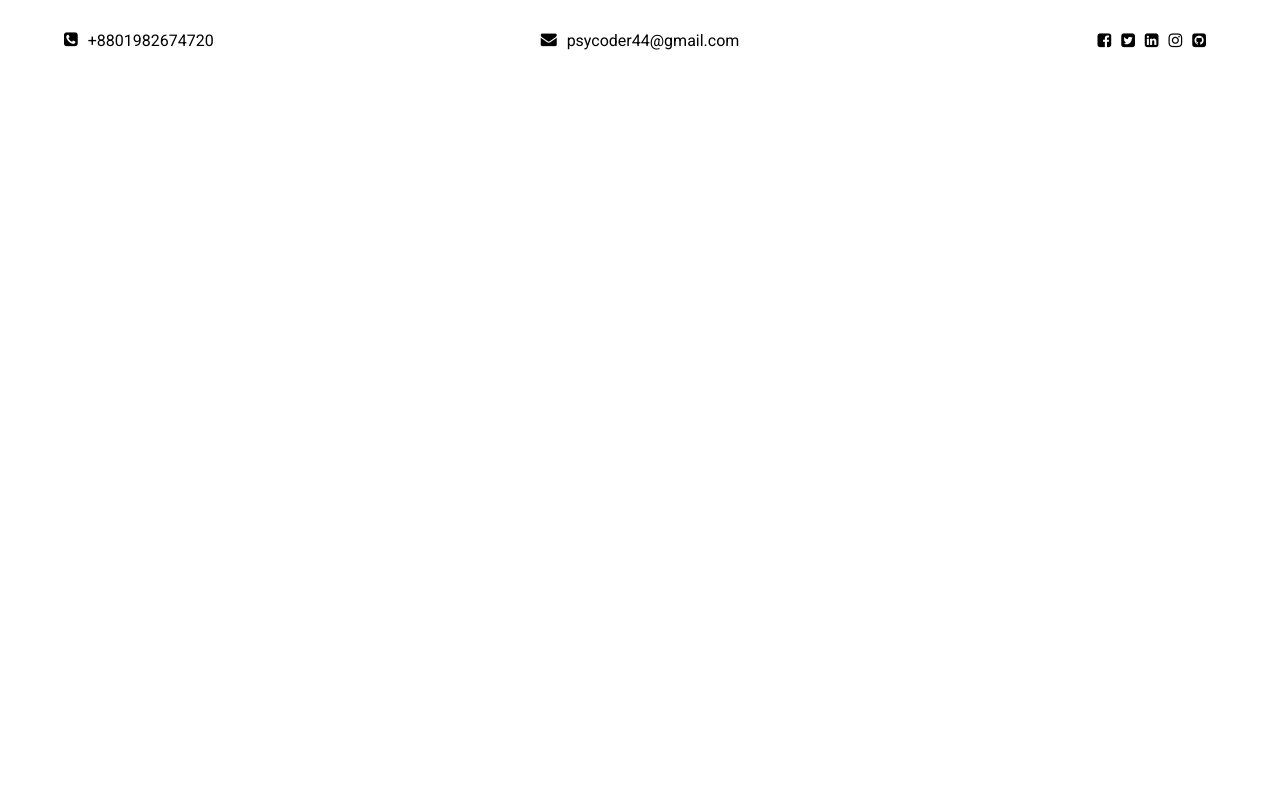
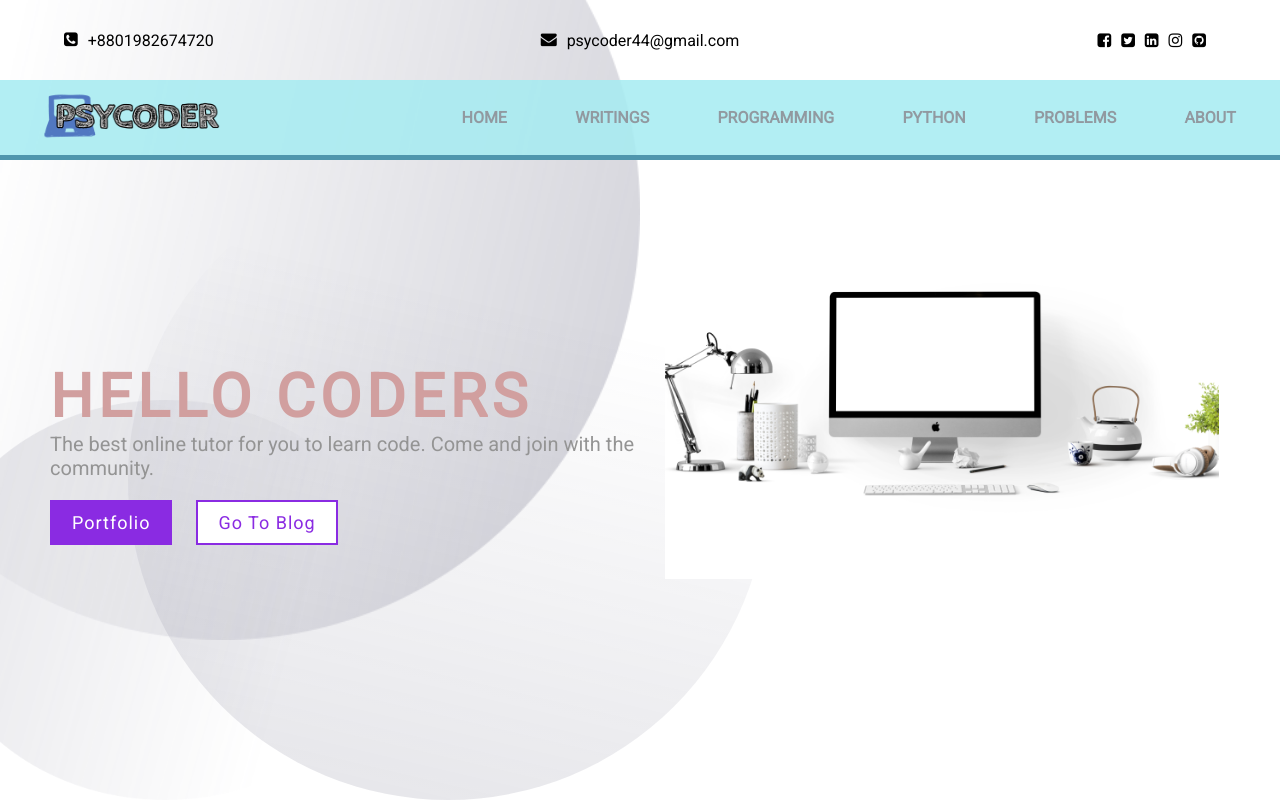
Before and after one commit to ahadnur/my-web-ui, a plain HTML site: page index.html in a window 1280 px wide. Drawn offline with Linux system fonts and the light colour scheme.

Commit message:
updating main content

```diff
--- a/index.html
+++ b/index.html
@@ -25,5 +25,41 @@
             </div>
         </div>
     </header>
+
+    <nav>
+        <div class="navbar">
+            <div class="logo">
+                <!-- <h1>PSYCODER</h1> -->
+                <img class="logo" src="./img/logo.png" alt="">
+            </div>
+            <ul class="nav-links">
+                <li><a class="nav-link" href="#">home</a></li>
+                <li><a class="nav-link" href="#">writings</a></li>
+                <li><a class="nav-link" href="#">programming</a></li>
+                <li><a class="nav-link" href="#">python</a></li>
+                <li><a class="nav-link" href="#">problems</a></li>
+                <li><a class="nav-link" href="#">about</a></li>
+            </ul>
+        </div>
+    </nav>
+
+    <section id="main" class="main">
+        <div class="main-content">
+            <h1 class="main-title">Hello Coders</h1>
+            <p class="main-text">
+                The best online tutor for you to learn code. Come and join with the community.
+            </p>
+            <div class="btn-group">
+                <a class="btn-portfolio" href="#">Portfolio</a>
+                <a class="btn-blog" href="#">Go To Blog</a>
+            </div>
+        </div>
+        <div class="main-img">
+            <img class="img" src="./img/home-img.jpg" alt="home img">
+        </div>
+        <img class="big-circle" src="./img/big-eclipse.png" alt="">
+        <img class="mid-circle" src="./img/mid-eclipse.svg" alt="">
+        <img class="small-circle" src="./img/small-eclipse.png" alt="">
+    </section>
 </body>
 </html>
--- a/style.css
+++ b/style.css
@@ -9,6 +9,9 @@
 body{
     font-family: 'Roboto', sans-serif;
 }
+
+/* Header section */
+
 .header-section{
     display: flex;
     width: 90%;
@@ -35,6 +38,7 @@ body{
 .mail{
     flex: 2;
     justify-content: center;
+    cursor: pointer;
 }
 .mail i{
     margin-right: 10px;
@@ -50,3 +54,154 @@ body{
     margin-right: 10px;
     color: black;
 }
+
+/* End of header */
+
+
+
+/* Navbar section */
+
+.navbar{
+    position: sticky;
+    display: flex;
+    background: rgba(166, 236, 241, 0.863);
+    height: 10vh;
+    align-items: center;
+    border-bottom: 5px solid rgb(79, 150, 173);
+}
+
+.navbar,
+.nav-links,
+.nav-link{
+    display: flex;
+}
+
+.logo{
+    flex: 1;
+    width: 220px;
+    padding-left: 1rem;
+    cursor: pointer;
+}
+
+.nav-links{
+    flex: 2;
+    justify-content: space-around;
+    list-style: none;
+}
+
+.nav-link{
+    text-transform: uppercase;
+    margin-right: 20px;
+    text-decoration: none;
+    color: rgb(145, 153, 160);
+    font-weight: 400;
+    font-weight: bold;
+}
+
+.nav-link:hover{
+    color: rgb(79, 150, 173);
+}
+
+/* End of navbar */
+
+/* Main section */
+
+.main{
+    display: flex;
+    align-items: center;
+    margin-top: 50px;
+}
+
+.main-content{
+    flex: 1;
+    padding: 100px 0px 0px 50px;
+
+}
+
+.main-title{
+    font-size: 60px;
+    font-weight: 600;
+    color: rgb(209, 159, 159);
+    text-transform: uppercase;
+    letter-spacing: 5px;
+}
+
+.main-text{
+    font-size: 20px;
+    font-weight: 100;
+    color: rgb(148, 148, 148);
+}
+
+.btn-group{
+    margin-top: 2rem;
+    text-decoration: none;
+
+}
+
+.btn-blog{
+    font-size: 18px;
+    font-weight: 400;
+    padding: 10px 20px;
+    letter-spacing: 1px;
+    background: white;
+    border: 2px solid blueviolet;
+    color: blueviolet;
+    margin-left: 20px;
+    text-decoration: none;
+}
+
+.btn-blog:hover{
+    border: 2px solid blueviolet;
+    color: white;
+    background: blueviolet;
+}
+
+.btn-portfolio{
+    font-size: 18px;
+    font-weight: 400;
+    letter-spacing: 1px;
+    padding: 10px 20px;
+    background: blueviolet;
+    border: 2px solid blueviolet;
+    color: #ffffff;
+    text-decoration: none;
+}
+.btn-portfolio:hover{
+    background: white;
+    border: 2px solid blueviolet;
+    color: blueviolet;
+}
+
+.main-img{
+    flex: 1;
+}
+
+.img{
+    width: 90%;
+}
+
+.big-circle{
+    position: absolute;
+    top: 0%;
+    left: 0%;
+    height: 80%;
+    opacity: 0.5;
+    z-index: -1;
+}
+
+.mid-circle{
+    position: absolute;
+    top: 20%;
+    left: 10%;
+    height: 80%;
+    opacity: 0.5;
+    z-index: -1;
+}
+
+.small-circle{
+    position: absolute;
+    top: 50%;
+    height: 50%;
+    left: 0%;
+    z-index: -1;
+}
```
Also changed, not shown: img/big-eclipse.png (added), img/home-img.jpg (added), img/logo.png (added), img/mid-eclipse.svg (added), img/small-eclipse.png (added).
